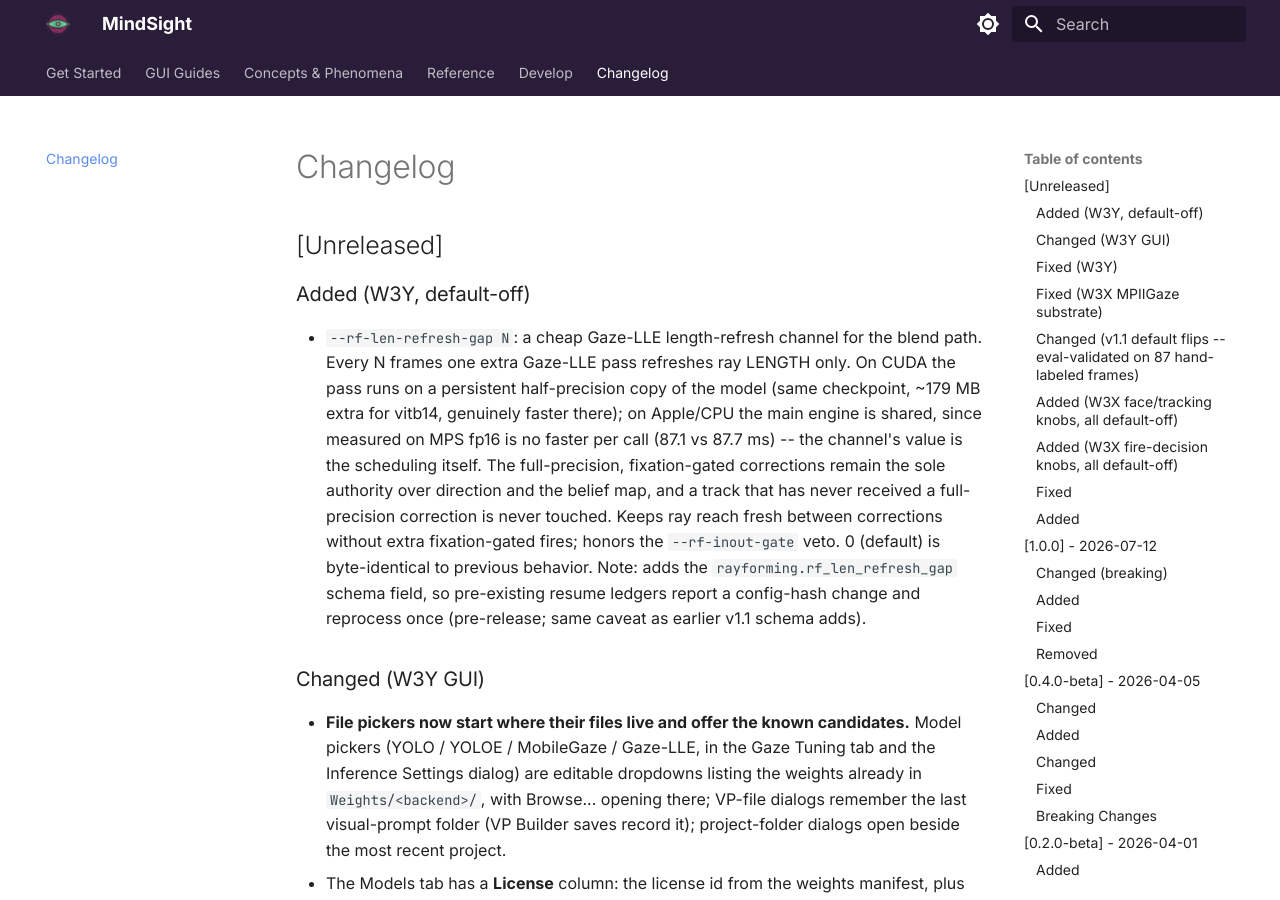
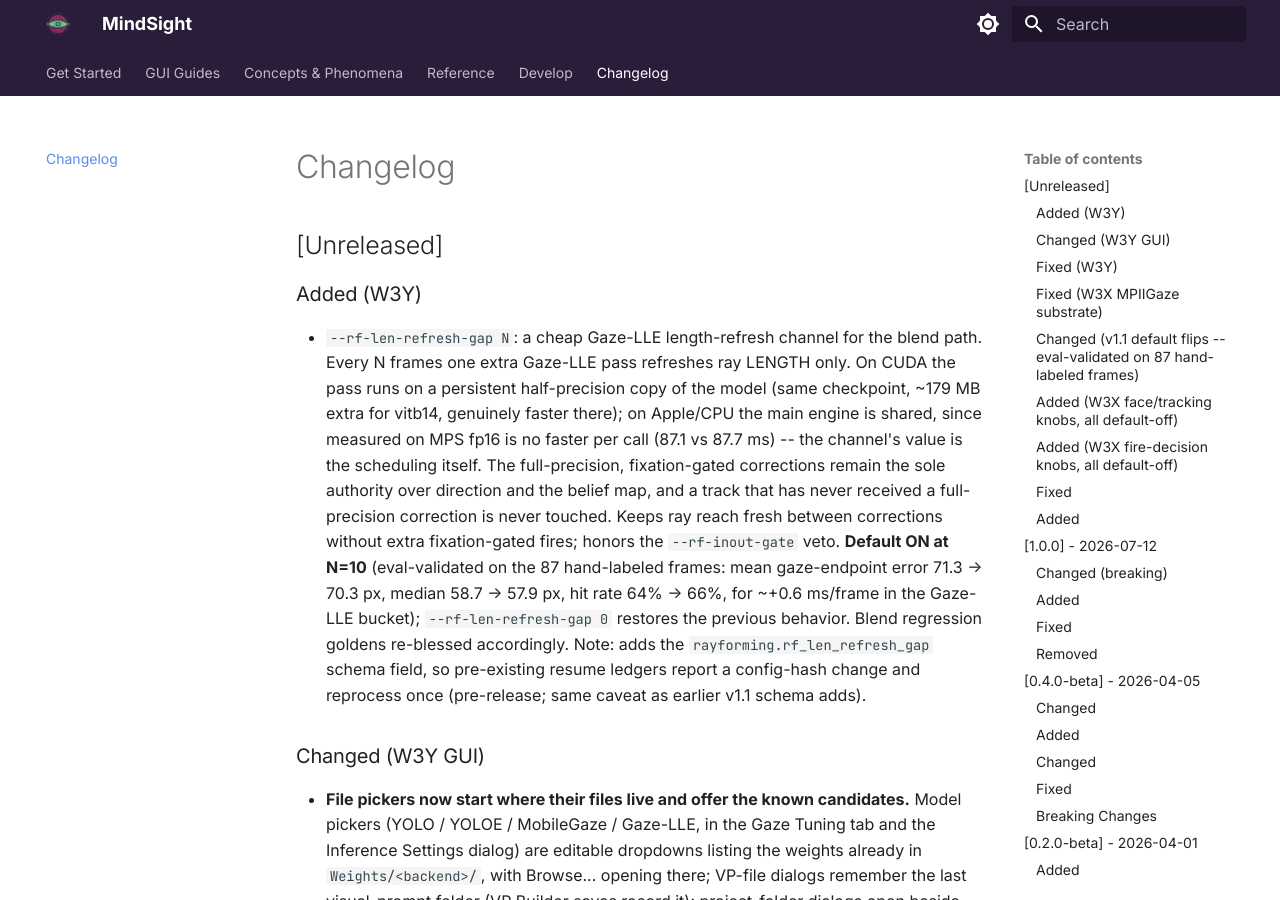
Before and after one commit to kylen-d/mindsight, an MkDocs documentation site: the page built from docs/changelog.md, in a window 1280 px wide and 900 px high. Built offline with MkDocs 1.6.1 and Material for MkDocs 9.7.7, drawn with Linux system fonts in a browser that asks for light colours.

Commit message:
feat: v1.1 w3y-3 flip --rf-len-refresh-gap default to 10 (user-approved) -- eval 71.3->70.3px mean / 58.7->57.9 median / 64->66% hit rate at ~+0.6ms/frame; blend goldens re-blessed (smokes now 2/1041/711, new SSIM ref), canonical_hash re-pinned; --rf-len-refresh-gap 0 restores old behavior

```diff
--- a/docs/changelog.md
+++ b/docs/changelog.md
@@ -2,7 +2,7 @@
 
 ## [Unreleased]
 
-### Added (W3Y, default-off)
+### Added (W3Y)
 - `--rf-len-refresh-gap N`: a cheap Gaze-LLE length-refresh channel for
   the blend path. Every N frames one extra Gaze-LLE pass refreshes ray
   LENGTH only. On CUDA the pass runs on a persistent half-precision copy
@@ -14,9 +14,14 @@
   map, and a track that has never received a full-precision correction
   is never touched. Keeps ray reach fresh between corrections without
   extra fixation-gated fires; honors the `--rf-inout-gate` veto.
-  0 (default) is byte-identical to previous behavior. Note: adds the `rayforming.rf_len_refresh_gap` schema field,
-  so pre-existing resume ledgers report a config-hash change and
-  reprocess once (pre-release; same caveat as earlier v1.1 schema adds).
+  **Default ON at N=10** (eval-validated on the 87 hand-labeled frames:
+  mean gaze-endpoint error 71.3 -> 70.3 px, median 58.7 -> 57.9 px, hit
+  rate 64% -> 66%, for ~+0.6 ms/frame in the Gaze-LLE bucket);
+  `--rf-len-refresh-gap 0` restores the previous behavior. Blend
+  regression goldens re-blessed accordingly. Note: adds the
+  `rayforming.rf_len_refresh_gap` schema field, so pre-existing resume
+  ledgers report a config-hash change and reprocess once (pre-release;
+  same caveat as earlier v1.1 schema adds).
 
 ### Changed (W3Y GUI)
 - **File pickers now start where their files live and offer the known
```
Also changed, not shown: CHANGELOG.md (+9 -4 lines), 9 other files.
